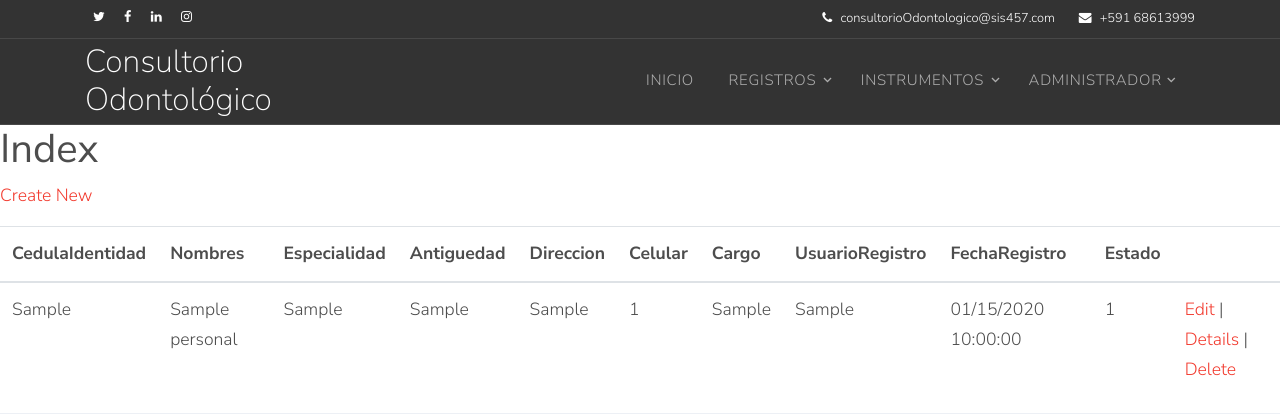
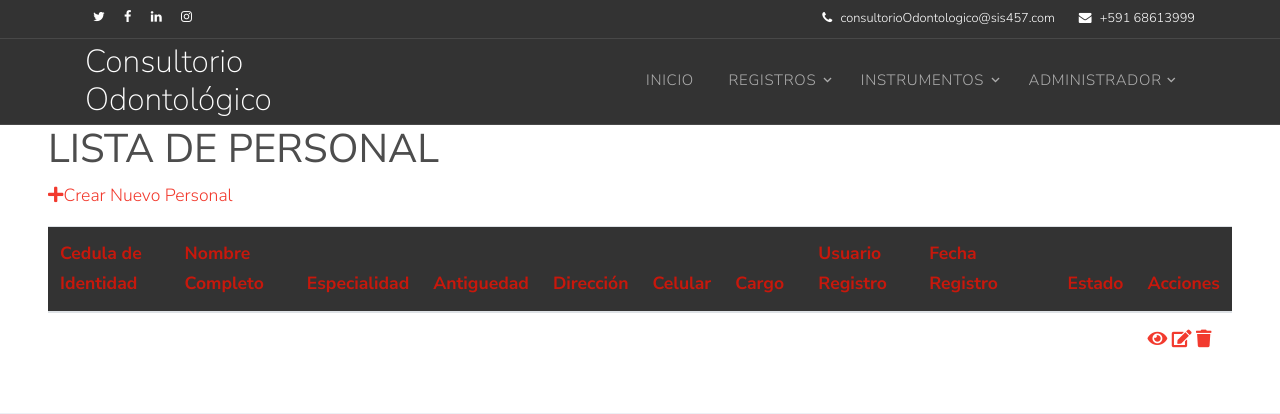
Before and after one commit to brabot10/sis457_Consultorio_Odontologico, an ASP.NET Core app: page /Personals in a window 1280 px wide. Shown: the top 414 px of the page. Run offline with ASP.NET Core 8, Linux system fonts and the light colour scheme; empty tables hold one stand-in row (values such as "Sample post"); database files in the repository are not loaded; some libraries are stand-ins or nearby versions; some web fonts are replaced.

Commit message:
Index Personal

```diff
--- a/Sis457ConsultorioOdontologico/WebConsultorioOdontologico/Views/Personals/Index.cshtml
+++ b/Sis457ConsultorioOdontologico/WebConsultorioOdontologico/Views/Personals/Index.cshtml
@@ -5,86 +5,74 @@
     Layout = "~/Views/Shared/_Layout.cshtml";
 }
 
-<h1>Index</h1>
+<div class="mx-5">
+
+    <h1>LISTA DE PERSONAL</h1>
 
     <p>
-    <a asp-action="Create">Create New</a>
+        <a asp-action="Create">
+            <i class="fas fa-plus me-6"></i>Crear Nuevo Personal
+        </a>
     </p>
     <table class="table">
+        <tbody>
         <thead>
-        <tr>
-            <th>
-                @Html.DisplayNameFor(model => model.CedulaIdentidad)
-            </th>
-            <th>
-                @Html.DisplayNameFor(model => model.Nombres)
-            </th>
-            <th>
-                @Html.DisplayNameFor(model => model.Especialidad)
-            </th>
-            <th>
-                @Html.DisplayNameFor(model => model.Antiguedad)
-            </th>
-            <th>
-                @Html.DisplayNameFor(model => model.Direccion)
-            </th>
-            <th>
-                @Html.DisplayNameFor(model => model.Celular)
-            </th>
-            <th>
-                @Html.DisplayNameFor(model => model.Cargo)
-            </th>
-            <th>
-                @Html.DisplayNameFor(model => model.UsuarioRegistro)
-            </th>
-            <th>
-                @Html.DisplayNameFor(model => model.FechaRegistro)
-            </th>
-            <th>
-                @Html.DisplayNameFor(model => model.Estado)
-            </th>
-            <th></th>
+            <tr style="background-color: #333333">
+                <th style="color : #C7180C">Cedula de Identidad</th>
+                <th style="color : #C7180C">Nombre Completo</th>
+                <th style="color : #C7180C">Especialidad</th>
+                <th style="color : #C7180C">Antiguedad</th>
+                <th style="color : #C7180C">Dirección</th>
+                <th style="color : #C7180C">Celular</th>
+                <th style="color : #C7180C">Cargo</th>
+                <th style="color : #C7180C">Usuario Registro</th>
+                <th style="color : #C7180C">Fecha Registro</th>
+                <th style="color : #C7180C">Estado</th>
+                <th style="color : #C7180C">Acciones</th>
             </tr>
         </thead>
         <tbody>
-@foreach (var item in Model) {
+        <tbody>
+            @foreach (var item in Model)
+            {
                 <tr>
-            <td>
+                    <td style="color : white">
                         @Html.DisplayFor(modelItem => item.CedulaIdentidad)
                     </td>
-            <td>
+                    <td style="color : white">
                         @Html.DisplayFor(modelItem => item.Nombres)
                     </td>
-            <td>
+                    <td style="color : white">
                         @Html.DisplayFor(modelItem => item.Especialidad)
                     </td>
-            <td>
+                    <td style="color : white">
                         @Html.DisplayFor(modelItem => item.Antiguedad)
                     </td>
-            <td>
+                    <td style="color : white">
                         @Html.DisplayFor(modelItem => item.Direccion)
                     </td>
-            <td>
+                    <td style="color : white">
                         @Html.DisplayFor(modelItem => item.Celular)
                     </td>
-            <td>
+                    <td style="color : white">
                         @Html.DisplayFor(modelItem => item.Cargo)
                     </td>
-            <td>
+                    <td style="color : white">
                         @Html.DisplayFor(modelItem => item.UsuarioRegistro)
                     </td>
-            <td>
+                    <td style="color : white">
                         @Html.DisplayFor(modelItem => item.FechaRegistro)
                     </td>
-            <td>
-                @Html.DisplayFor(modelItem => item.Estado)
+                    <td style="color : white">
+                                @(item.Estado == 1 ? "Activo" : "Inactivo")
                     </td>
                     <td>
-                <a asp-action="Edit" asp-route-id="@item.Id">Edit</a> |
-                <a asp-action="Details" asp-route-id="@item.Id">Details</a> |
-                <a asp-action="Delete" asp-route-id="@item.Id">Delete</a>
+                        <a asp-action="Details" asp-route-id="@item.Id" data-bs-toggle="tooltip" data-bs-placement="bottom" title="Ver"><i class="fas fa-eye me-2"></i></a>
+                        <a asp-action="Edit" asp-route-id="@item.Id" data-bs-toggle="tooltip" data-bs-placement="bottom" title="Editar"><i class="fas fa-edit me-2"></i></a>
+                        <a asp-action="Delete" asp-route-id="@item.Id" data-bs-toggle="tooltip" data-bs-placement="bottom" title="Eliminar"><i class="fas fa-trash me-2"></i></a>
                     </td>
                 </tr>
             }
         </tbody>
     </table>
+</div>
```
Also changed, not shown: 6 other files. Lines whose indentation alone changed are shown as unchanged.
